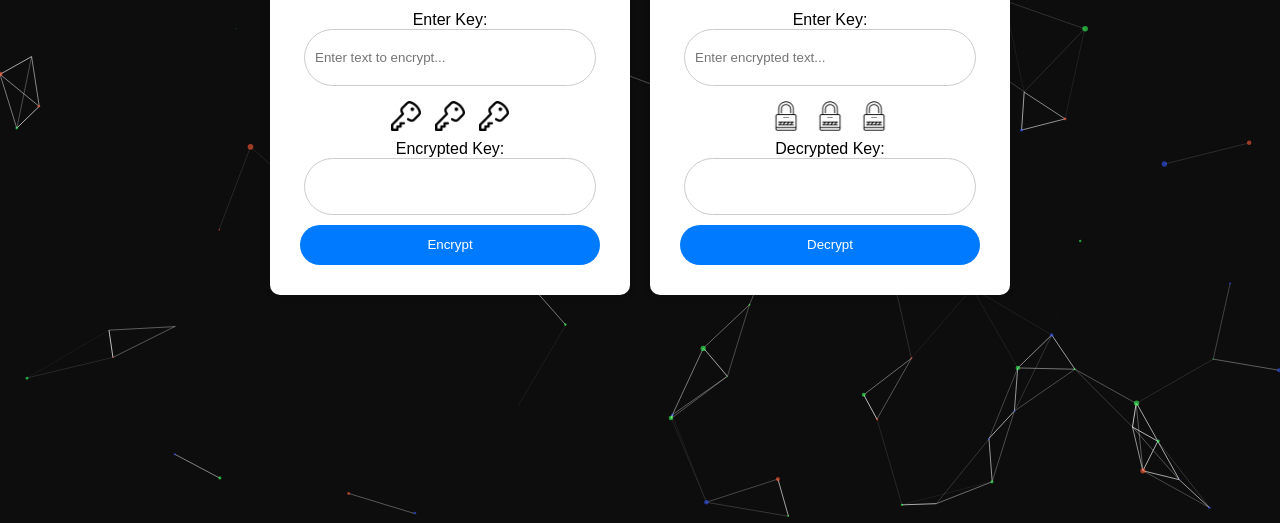
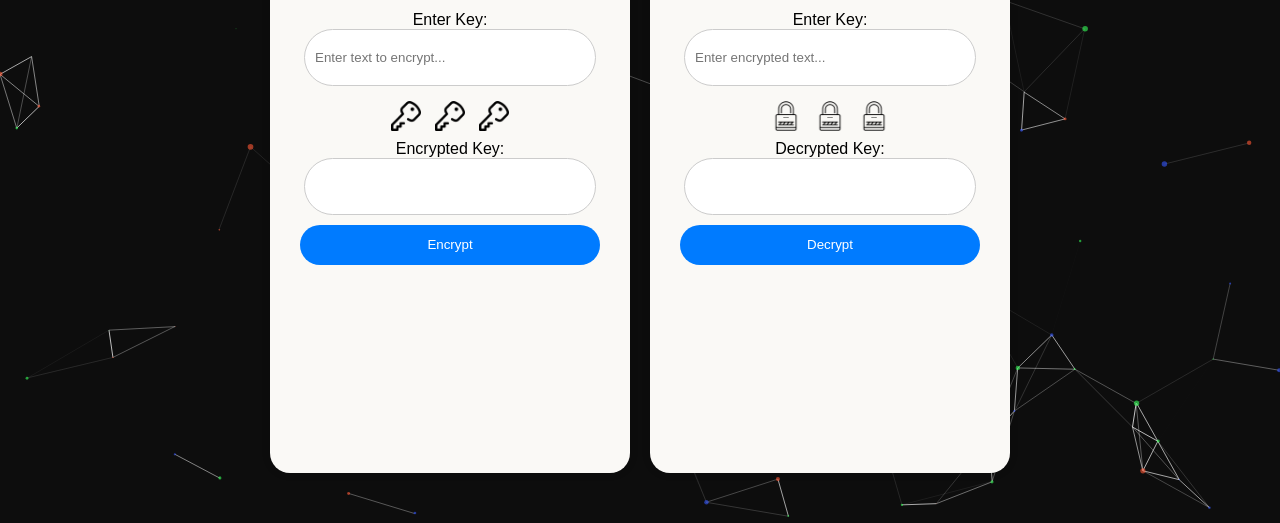
Before and after one commit to Bedanta004/PROJECT_EXHIBITION_2_UPDATED, a plain HTML site: page project Exhibition 2/index.html in a window 1280 px wide. Shown: the part 277-800 px from the top of the page. Drawn offline with nearby package versions, Linux system fonts and the light colour scheme.

Commit message:
Update styles.css
changes in card

```diff
--- a/project Exhibition 2/styles.css
+++ b/project Exhibition 2/styles.css
@@ -60,12 +60,13 @@ body {
 }
 
 .card {
-    background: white;
+    background: #FAF9F6;
     padding: 30px;
-    border-radius: 10px;
+    border-radius: 20px;
     box-shadow: 0 0 10px rgba(0, 0, 0, 0.1);
     width: 300px;
     text-align: center;
+    height : 500px ;
 }
 
 .icons img {
```
